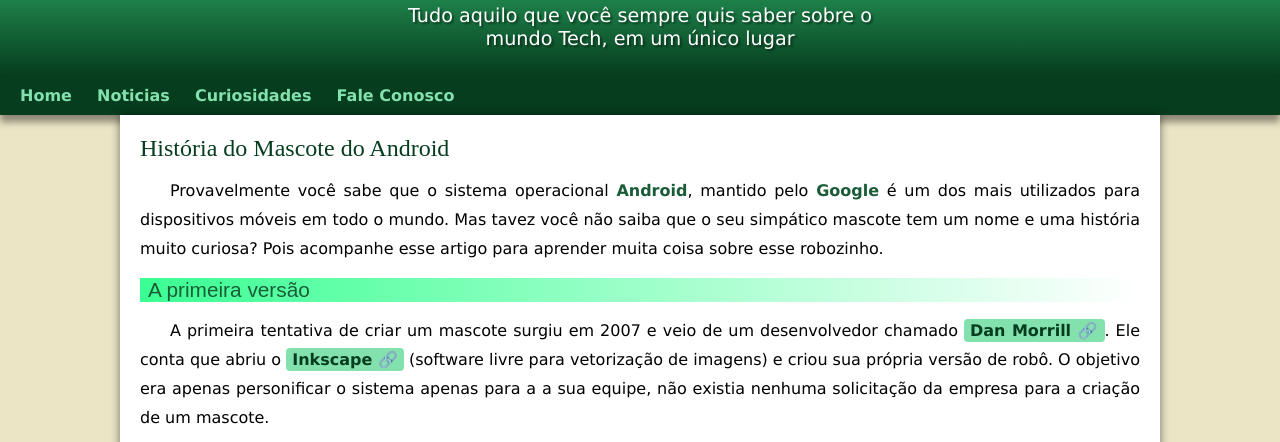
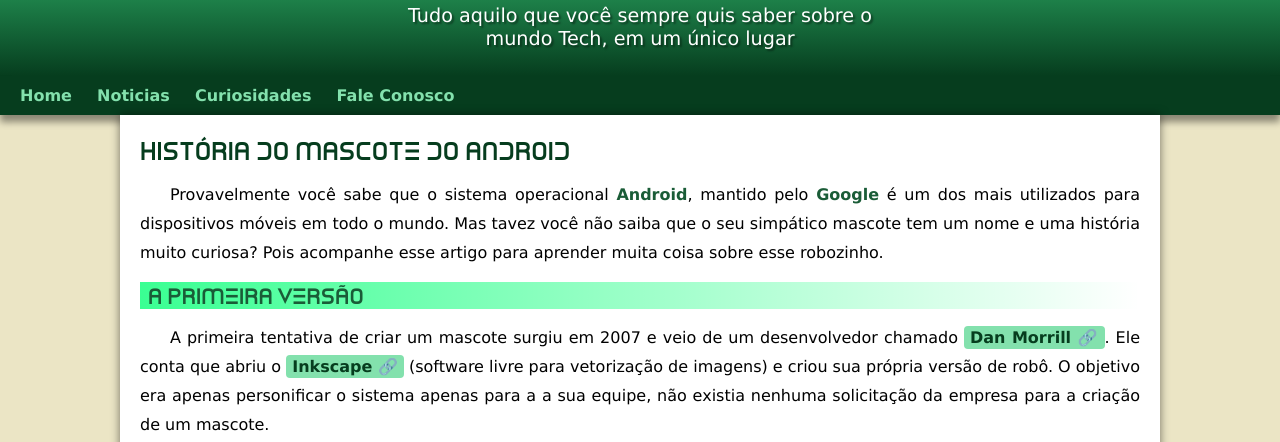
Before and after one commit to Carlos-Negreiros/projeto-android, a plain HTML site: page index.html in a window 1280 px wide. Shown: the part 104-546 px from the top of the page. Drawn offline with Linux system fonts and the light colour scheme; the site is published under a folder, as on GitHub Pages, so addresses that start at the root find nothing.

Commit message:
arrumei tudo

```diff
--- a/estilo/style.css
+++ b/estilo/style.css
@@ -6,11 +6,11 @@
 
     @font-face {
         font-family: Android;
-        src: url(/pacote-projeto-d010/fontes/idroid.otf) format(opentype); }
+        src: url(../fontes/idroid.otf) format(opentype); }
 
     @font-face {
         font-family: tech;
-        src: url(/pacote-projeto-d010/fontes/technocra.otf) format(opentype) ;
+        src: url(../fontes/technocra.otf) format(opentype) ;
     }
 
    :root {
```
Also changed, not shown: fontes/Technocra.otf (renamed from pacote-projeto-d010/fontes/Technocra.otf), fontes/idroid.otf (renamed from pacote-projeto-d010/fontes/idroid.otf).
